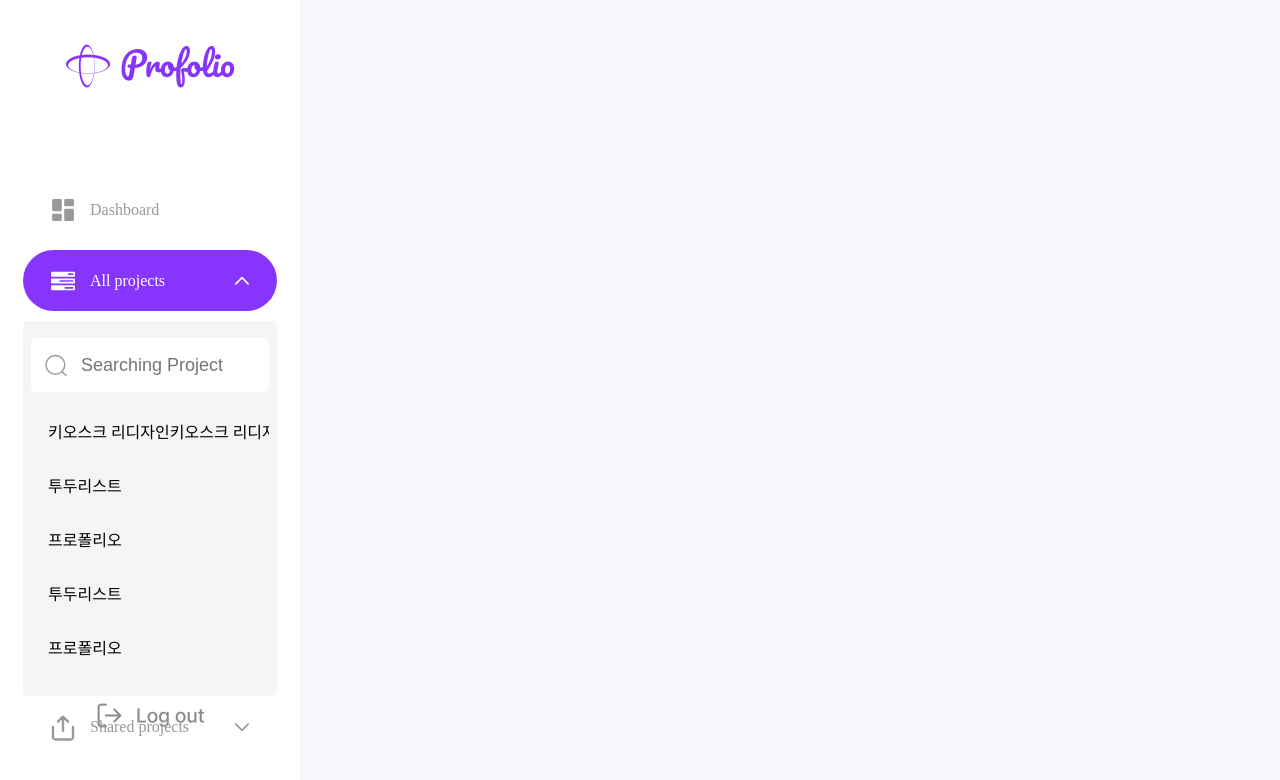
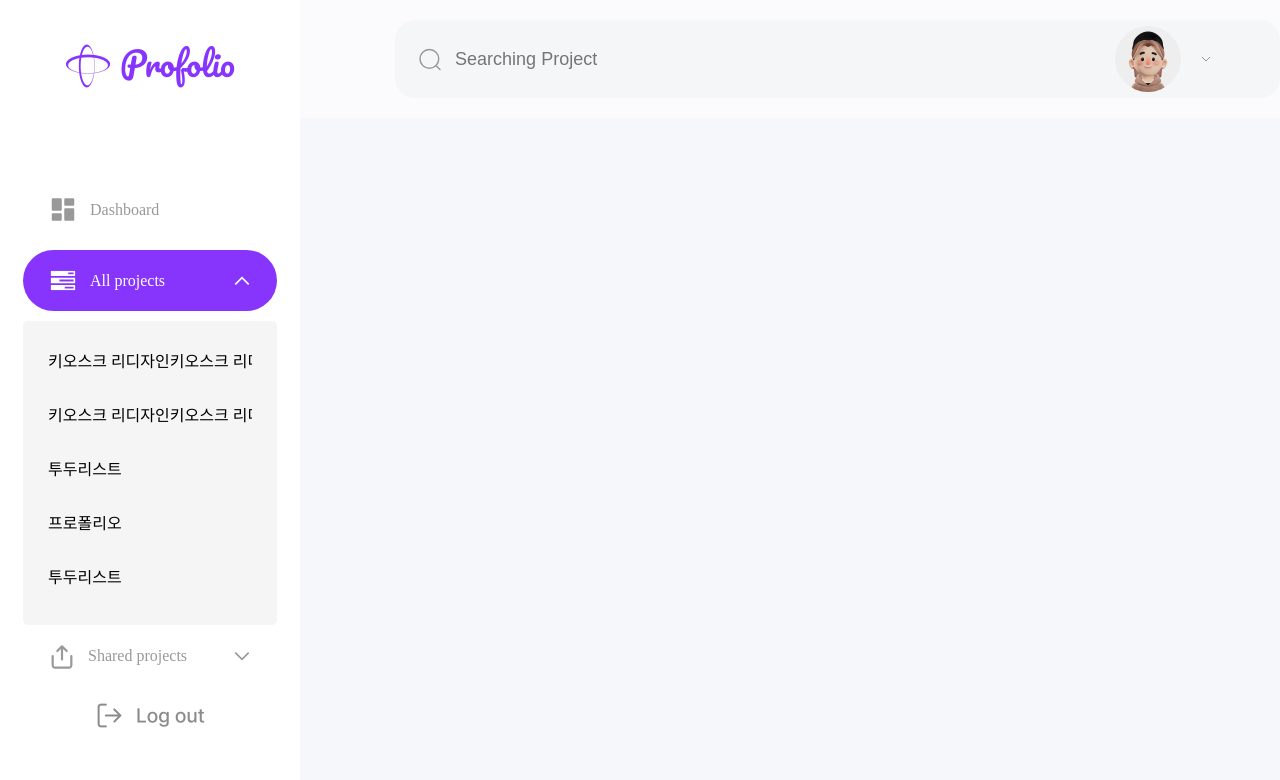
Before and after one commit to 2025MirimITShow-profolio/profolio-client, a React (Vite) app: page / in a window 1280 px wide. Both pictures are taken after a click on the picture 242 px from the left and 280 px from the top of the page. Shown: the top 780 px of the page. Built offline with nearby package versions, Linux system fonts and the light colour scheme.

Commit message:
[feat] : 헤더 완성

```diff
--- /dev/null
+++ b/src/components/Header.tsx
@@ -0,0 +1,115 @@
+import { useThemeStore } from '../store/themeStore'
+import styled from 'styled-components'
+import styles from '../style/Header.module.css'
+import { useEffect, useRef, useState } from 'react'
+import { disassemble } from "es-hangul"
+
+const projects = [
+    '키오스크 리디자인키오스크 리디자인키오스크 리디자인 키오스크 리디자인키오스크 리디자인키오스크 리디자인',
+    '투두리스트',
+    '프로폴리오',
+    '투두리스트',
+    '프로폴리오',
+    '키오스크 리디자인',
+    '투두리스트',
+    '프로폴리오',
+    '투두리스트',
+    '프로폴리오',
+]
+
+type ProfileProps = {
+    isDark: boolean
+}
+
+const Profile = styled.div<ProfileProps>`
+    background-color: transparent;
+    width: 118px;
+    height: 66px;
+    border-radius: 100px;
+    display: flex;
+    align-items: center;
+    column-gap: 19px;
+    position: absolute;
+    right: 47px;
+    &:hover {
+        background-color: ${({isDark}) => isDark?'#2B2B37':'#F5F6F8'} !important;
+    }
+`
+
+export default function Header() {
+    const isDark = useThemeStore((store) => store.isDark)
+    const [search, setSearch] = useState('')
+    const [project, setProject] = useState(projects)
+    const [click, setClick] = useState(false)
+    const searchRef = useRef<HTMLDivElement>(null)
+
+    useEffect(() => {
+        if(!search){
+            setProject(projects)
+        } else {
+            setProject(projects.filter((pro) => disassemble(pro).includes(disassemble(search))))
+        }
+    }, [search])
+
+    useEffect(() => {
+        function clickOutside(e:MouseEvent) {
+            if(searchRef.current && !searchRef.current.contains(e.target as Node)){
+                setClick(false)
+            }
+        }
+        document.addEventListener('mousedown', clickOutside)
+        return () => {
+            document.removeEventListener('mousedown', clickOutside)
+        }
+    }, [])
+
+    return (
+        <div
+            className={styles.headerContainer}
+            style={{backgroundColor: isDark?'#22222E':'rgba(255, 255, 255, 50%)'}}
+        >
+            <div
+                className={styles.searchContainer}
+                style={{backgroundColor: isDark?'#2B2B37':'#F5F6F8'}}
+                onClick={() => setClick(true)}
+            >
+                <div
+                    ref={searchRef}
+                    className={styles.searchBox}
+                >
+                    <img
+                        src='/images/searchIcon.svg'
+                        alt="검색"
+                        className={styles.searchImg}
+                    />
+                    <input
+                        value={search}
+                        onChange={e => setSearch(e.target.value.trim())}
+                        placeholder='Searching Project'
+                        className={styles.searchInput}
+                    />
+                </div>
+                {click &&
+                    <div className={styles.projectContainer} style={{backgroundColor: isDark?'#41414E':'#fff'}}>
+                        {project.length>0
+                            ?(project.map((project, i) => <p key={i} style={{color: isDark?'#fff':'#111111'}}>{project}</p>))
+                            :<p style={{color: isDark?'#8C8C96':'#888888'}}>프로젝트가 존재하지 않습니다.</p>
+                        }
+                    </div>
+                }
+            </div>
+            <Profile isDark={isDark}>
+                <img
+                    src='/images/profileImg.png'
+                    alt='프로필 이미지'
+                    className={styles.profileImg}
+                />
+                <img
+                    src='/images/downBtn.svg'
+                    alt='더보기'
+                    className={styles.moreBtn}
+                />
+            </Profile>
+        </div>
+    )
+}
--- a/src/components/SearchProject.tsx
+++ b/src/components/SearchProject.tsx
@@ -1,16 +1,15 @@
-import { use, useEffect, useRef, useState } from "react"
+import { useEffect, useRef, useState } from "react"
 import styles from '../style/SearchProject.module.css'
-import { disassemble } from "es-hangul"
 import { useThemeStore } from "../store/themeStore"
 
 type ProjectNameProps = {
     name: string,
     idx: number,
-    selectProject: number | null,
-    setSelectProject: (idx:number) => void
+    selectProject?: number | null,
+    setSelectProject?: (idx:number) => void
 }
 
-function ProjectName({name, idx, selectProject, setSelectProject}:ProjectNameProps) {
+export function ProjectName({name, idx, selectProject, setSelectProject}:ProjectNameProps) {
     const [color, setColor] = useState('')
     const isDark = useThemeStore((state) => state.isDark)
     const textRef = useRef<HTMLSpanElement>(null)
@@ -37,10 +36,13 @@ function ProjectName({name, idx, selectProject, setSelectProject}:ProjectNamePro
 
     return (
         <div
+            className={styles.empty}
+            style={{backgroundColor: idx === selectProject ? (isDark ? '#DDDDDD' : '#555555') : undefined, color: color}}
+            onClick={() => setSelectProject?.(idx)}
+        >
+            <div
                 ref={containerRef}
                 className={styles.projectName}
-            style={{backgroundColor: idx === selectProject ? (isDark ? '#DDDDDD' : '#555555') : undefined, color: color}}
-            onClick={() => setSelectProject(idx)}
             >
                 <span
                     ref={textRef}
@@ -50,49 +52,27 @@ function ProjectName({name, idx, selectProject, setSelectProject}:ProjectNamePro
                     {name}
                 </span>
             </div>
+        </div>
     )
 }
 
 type SearchProjectProps = {
     projects: string[],
-    title: string,
-    clickedMenu: string,
+    title?: string,
+    clickedMenu?: string,
 }
 
 export default function SearchProject({projects, title, clickedMenu}:SearchProjectProps) {
     const isDark = useThemeStore((state) => state.isDark)
-    const [search, setSearch] = useState('')
-    const [project, setProject] = useState(projects)
     const [selectProject, setSelectProject] = useState<number | null>(null)
-
-    useEffect(() => {
-        if(!search){
-            setProject(projects)
-        } else {
-            setProject(projects.filter((pro) => disassemble(pro).includes(disassemble(search))))
-        }
-    }, [search])
 
     return (
         <div
             className={styles.searchContainer}
             style={{backgroundColor: isDark?'#383843':'#F5F5F5', height: title===clickedMenu?'auto':'0'}}
         >
-            <div className={styles.searchBox} style={{backgroundColor: isDark?'#5C5C66':'#FFFFFF'}}>
-                <img
-                    src='images/searchIcon.svg'
-                    alt="검색"
-                    className={styles.searchImg}
-                />
-                <input
-                    value={search}
-                    onChange={e => setSearch(e.target.value.trim())}
-                    placeholder='Searching Project'
-                    className={styles.searchInput}
-                />
-            </div>
             <div className={styles.projectListContainer}>
-                {project.map((pro, i) => (
+                {projects.map((pro, i) => (
                     <ProjectName key={pro + i} name={pro} idx={i} selectProject={selectProject} setSelectProject={setSelectProject} />
                 ))}
             </div>
--- a/src/components/SideBar.tsx
+++ b/src/components/SideBar.tsx
@@ -14,6 +14,7 @@ const menus = [
         title: 'All projects',
         more: [
             '키오스크 리디자인키오스크 리디자인키오스크 리디자인 키오스크 리디자인키오스크 리디자인키오스크 리디자인',
+            '키오스크 리디자인키오스크 리디',
             '투두리스트',
             '프로폴리오',
             '투두리스트',
--- a/src/components/SideMenu.tsx
+++ b/src/components/SideMenu.tsx
@@ -1,4 +1,3 @@
-import { useState } from 'react'
 import styled from 'styled-components'
 
 const MenuBtn = styled.div<MenuBtnProps>`
@@ -19,7 +18,7 @@ const MenuBtn = styled.div<MenuBtnProps>`
     column-gap: 12px;
   }
 
-  img {
+  & > img {
     width: 30px;
     height: 30px;
   }
--- a/src/pages/Dashboard.tsx
+++ b/src/pages/Dashboard.tsx
@@ -1,12 +1,29 @@
 import { useThemeStore } from "../store/themeStore";
 import SideBar from "../components/SideBar";
+import Header from "../components/Header";
 
 export default function Dashboard() {
+    const isDark = useThemeStore((store) => store.isDark)
     return (
         <div
-            style={{width: '100%', height: '100vh', backgroundColor: '#F6F7FB'}}
+            style={{
+                width: '100%',
+                height: '100vh',
+                backgroundColor: isDark?'#181822':'#F6F7FB',
+                display: 'flex',
+                justifyContent: 'space-between'
+            }}
         >
             <SideBar />
+            <div
+                style={{
+                    width: 'calc(100% - 300px)',
+                    display: 'flex',
+                    flexDirection: 'column',
+                }}
+            >
+                <Header />
+            </div>
         </div>
     )
 }
--- /dev/null
+++ b/src/style/Header.module.css
@@ -0,0 +1,71 @@
+.headerContainer {
+    width: 100%;
+    height: 118px;
+    display: flex;
+    align-items: center;
+}
+
+.searchContainer {
+    width: 1160px;
+    height: 78px;
+    border-radius: 20px;
+    padding: 11.5px 10px;
+    display: flex;
+    align-items: center;
+    justify-content: center;
+    flex-direction: column;
+    position: relative;
+    margin-left: 9.7%;
+}
+
+.searchBox {
+    width: calc(100% - 20px);
+    height: 31px;
+    display: flex;
+    align-items: center;
+}
+
+.searchImg {
+    width: 31px;
+    height: 31px;
+    margin-right: 10px;
+}
+
+.searchInput {
+    width: 100%;
+    height: 100%;
+    font-size: 18px;
+    color: #999999;
+    background-color: transparent;
+}
+
+.projectContainer {
+    width: 100%;
+    height: auto;
+    max-height: 309px;
+    position: absolute;
+    top: 90px;
+    display: flex;
+    flex-direction: column;
+    row-gap: 20px;
+    border-radius: 10px;
+    padding: 21px 28px;
+    overflow-y: scroll;
+    box-shadow: 0px 4px 15px 0px rgba(0, 0, 0, 0.25);
+    font-size: 18px;
+}
+.projectContainer::-webkit-scrollbar {
+    width: 0;
+}
+
+.profileImg {
+    width: 66px;
+    height: 66px;
+    background-color: #EEEEEE;
+    border-radius: 100px;
+}
+
+.moreBtn {
+    width: 12px;
+    height: 6px;
+}
--- a/src/style/SearchProject.module.css
+++ b/src/style/SearchProject.module.css
@@ -6,30 +6,6 @@
     padding: 17px 8px;
     overflow: hidden;
     transition: height 0.3s ease;
-}
-
-.searchBox {
-    width: 100%;
-    height: 54px;
-    border-radius: 5px;
-    padding: 11.5px 10px;
-    display: flex;
-    align-items: center;
-    margin-bottom: 17px;
-}
-
-.searchImg {
-    width: 31px;
-    height: 31px;
-    margin-right: 10px;
-}
-
-.searchInput {
-    width: 100%;
-    height: 100%;
-    font-size: 18px;
-    color: #999999;
-    background-color: transparent;
 }
 
 .projectListContainer {
@@ -44,12 +20,19 @@
     width: 0;
 }
 
-.projectName {
-    width: 238px;
+.empty {
+    width: calc(100%);
     height: auto;
     min-height: 54px;
     border-radius: 5px;
-    padding: 15.5px 17px;
+    overflow: hidden;
+    white-space: nowrap;
+}
+
+.projectName {
+    width: calc(100% - 34px);
+    height: calc(100% - 31px);
+    margin: 15.5px 17px;
     overflow: hidden;
     white-space: nowrap;
 }
--- a/src/style/SideBar.module.css
+++ b/src/style/SideBar.module.css
@@ -1,10 +1,6 @@
 .SideBar {
     width: 300px;
     height: 100vh;
-    position: absolute;
-    top: 0;
-    left: 0;
-    bottom: 0;
     display: flex;
     flex-direction: column;
     align-items: center;
```
Also changed, not shown: public/images/profileImg.png (added). Lines whose indentation alone changed are shown as unchanged.
